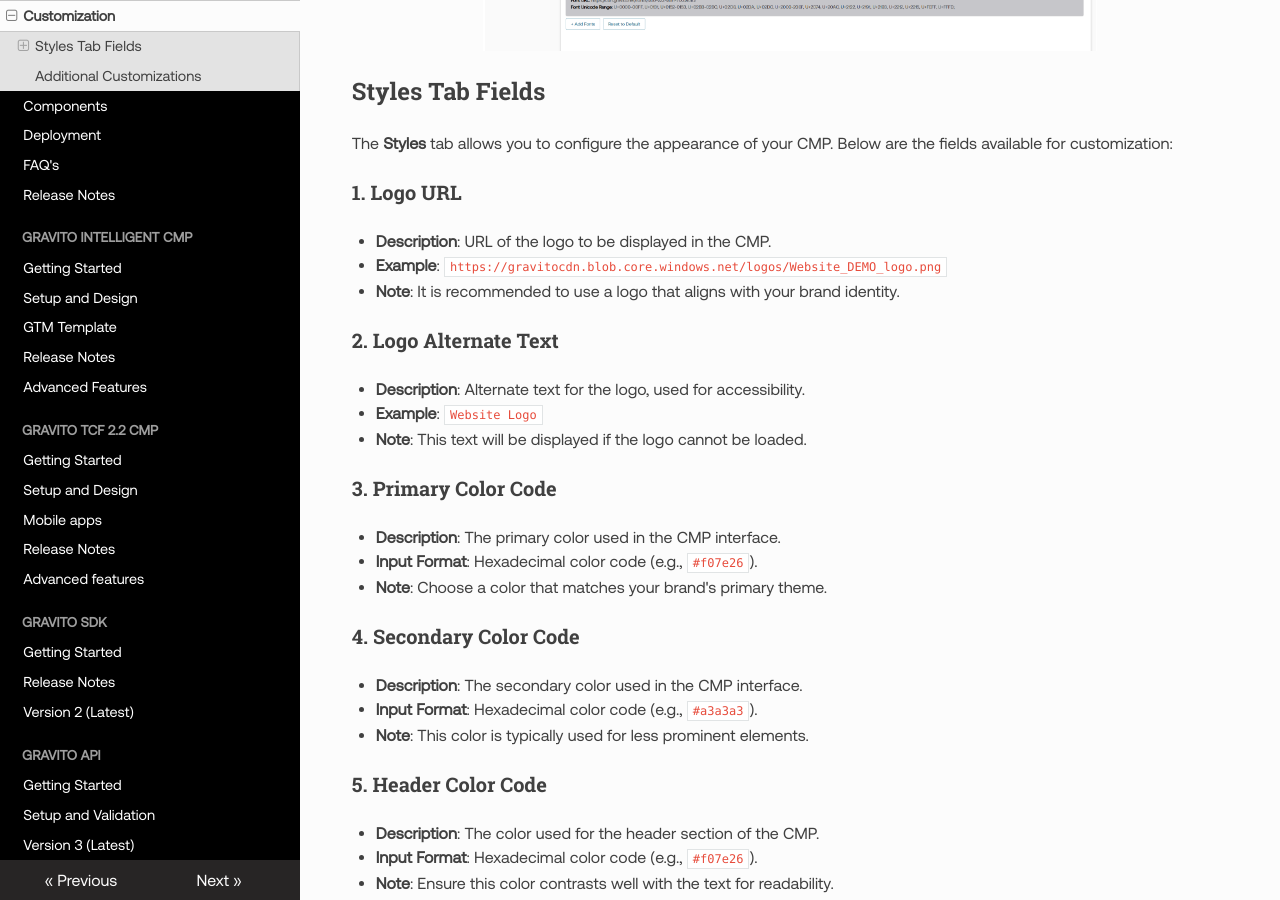
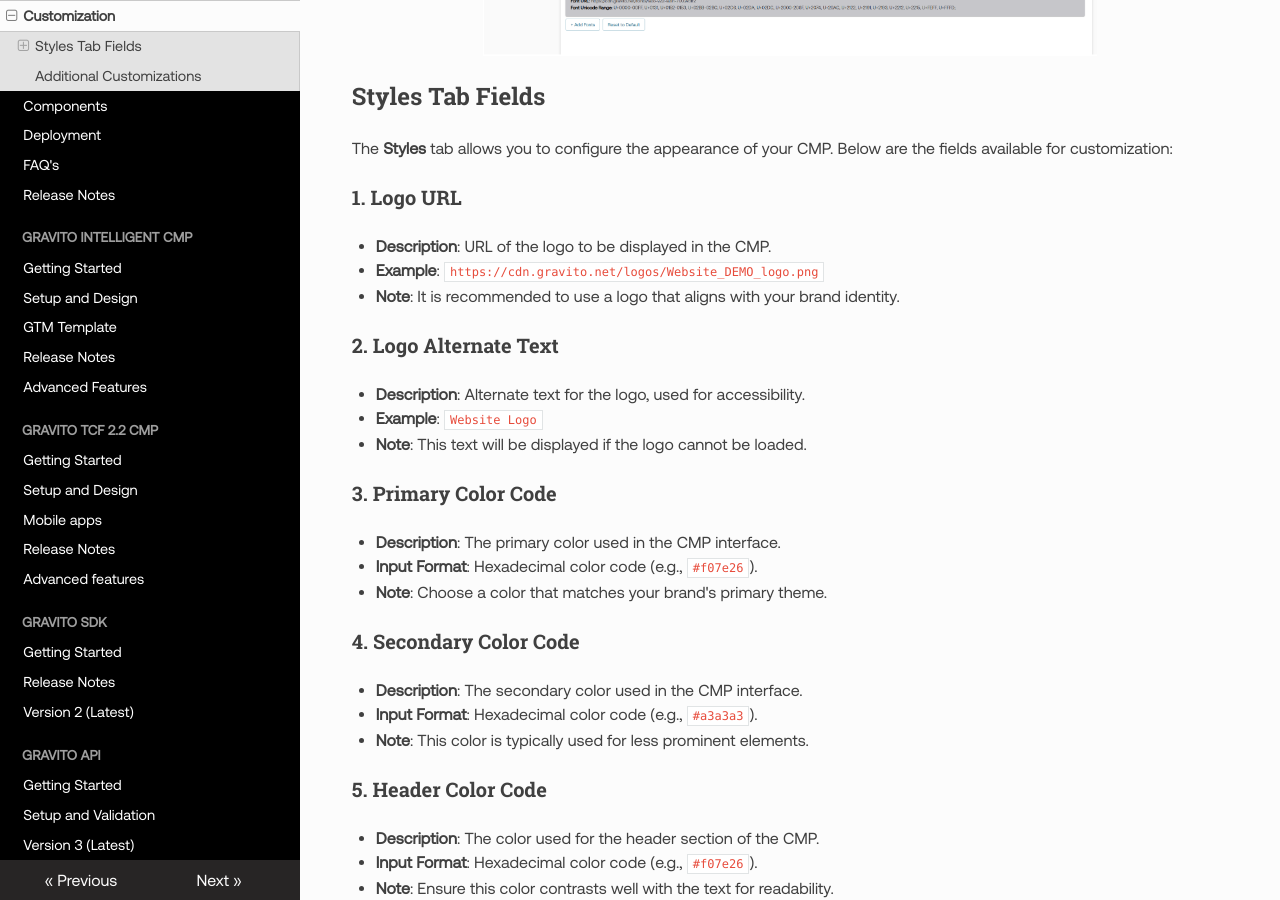
Before and after one commit to GravitoLtd/gravitoltd.github.io, an MkDocs documentation site: the page built from docs/Gravito_Pro_CMP/Customization.md, in a window 1280 px wide and 900 px high, scrolled down 392 px. Built offline with MkDocs 1.6.1, drawn with Linux system fonts in a browser that asks for light colours; nearby versions of some CDN libraries; comment, search, counter and statistics services are not loaded; some of the changed lines change nothing that is shown.

Commit message:
changed blob url for logo

```diff
--- a/docs/Gravito_Pro_CMP/Customization.md
+++ b/docs/Gravito_Pro_CMP/Customization.md
@@ -10,7 +10,7 @@
 
 ### 1. Logo URL
 - **Description**: URL of the logo to be displayed in the CMP.
-- **Example**: `https://gravitocdn.blob.core.windows.net/logos/Website_DEMO_logo.png`
+- **Example**: `https://cdn.gravito.net/logos/Website_DEMO_logo.png`
 - **Note**: It is recommended to use a logo that aligns with your brand identity.
 
 ### 2. Logo Alternate Text
```
Also changed, not shown: docs/Gravito_Pro_CMP/img/style_tab.png.
